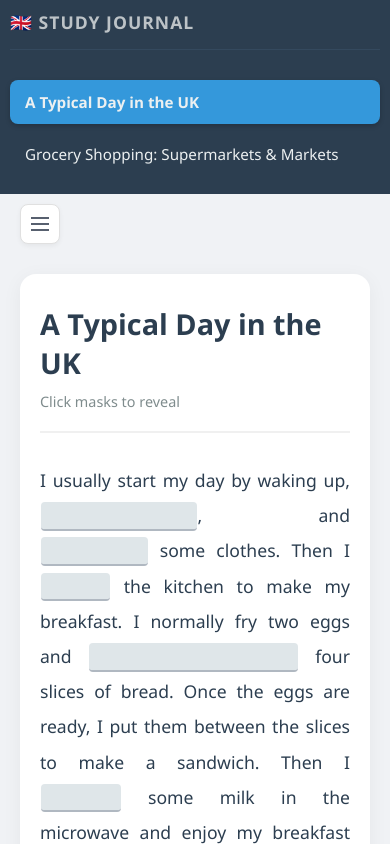
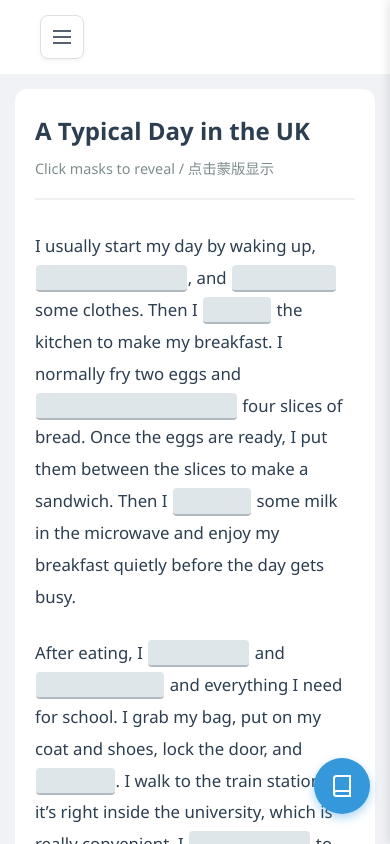
Before and after one commit to ChrisWu11/English-Learning-Web, a React (Vite) app: page / in a window 390 px wide. Built offline with nearby package versions, Linux system fonts and the light colour scheme.

Commit message:
feat: Enhance responsive design with sidebar and vocabulary controls

```diff
--- a/src/App.jsx
+++ b/src/App.jsx
@@ -1,25 +1,65 @@
-import { useState } from 'react';
+import { useState, useEffect } from 'react';
 import Layout from './components/Layout';
 import NavSidebar from './components/NavSidebar';
 import ArticleReader from './components/ArticleReader';
 import { articles } from './data';
 import { useArticleParser } from './hooks/useArticleParser';
-import './styles/main.scss'; // 必须引入全局样式
+import './styles/main.scss';
 
 function App() {
   const [activeArticleId, setActiveArticleId] = useState(articles[0].id);
-  const [isSidebarCollapsed, setIsSidebarCollapsed] = useState(false);
+
+  // 左侧导航状态 (默认: 手机收起, 桌面展开)
+  const [isSidebarCollapsed, setIsSidebarCollapsed] = useState(window.innerWidth < 768);
+
+  // 右侧单词表状态 (默认: 关闭)
+  const [isVocabOpen, setIsVocabOpen] = useState(false);
 
   const currentArticle = articles.find(a => a.id === activeArticleId) || articles[0];
   const { parsedParagraphs, vocabList } = useArticleParser(currentArticle.content);
 
+  // 监听屏幕大小变化
+  useEffect(() => {
+    const handleResize = () => {
+      const isMobile = window.innerWidth < 768;
+      // 桌面端强制展开左侧，关闭右侧浮层
+      if (!isMobile) {
+        setIsSidebarCollapsed(false);
+        setIsVocabOpen(false);
+      } else {
+        setIsSidebarCollapsed(true);
+      }
+    };
+    window.addEventListener('resize', handleResize);
+    return () => window.removeEventListener('resize', handleResize);
+  }, []);
+
+  // 切换文章时，手机端自动收起所有菜单
+  const handleSelectArticle = (id) => {
+    setActiveArticleId(id);
+    if (window.innerWidth < 768) {
+      setIsSidebarCollapsed(true);
+      setIsVocabOpen(false);
+    }
+  };
+
+  // 点击遮罩层：关闭所有侧边栏
+  const handleCloseAll = () => {
+    setIsSidebarCollapsed(true);
+    setIsVocabOpen(false);
+  };
+
   return (
     <Layout
+      // 只要左侧展开 或 右侧展开，就显示遮罩
+      isBackdropVisible={!isSidebarCollapsed || isVocabOpen}
+      onCloseAll={handleCloseAll}
+
       sidebar={
         <NavSidebar
           articles={articles}
           activeId={activeArticleId}
-          onSelect={setActiveArticleId}
+          onSelect={handleSelectArticle}
           collapsed={isSidebarCollapsed}
         />
       }
@@ -27,8 +67,14 @@
         <ArticleReader
           article={currentArticle}
           paragraphs={parsedParagraphs}
-          vocabList={vocabList} // 传给中间层
-          onToggleSidebar={() => setIsSidebarCollapsed(!isSidebarCollapsed)}
+          vocabList={vocabList}
+
+          // 左侧控制
+          onToggleNav={() => setIsSidebarCollapsed(!isSidebarCollapsed)}
+
+          // 右侧控制
+          isVocabOpen={isVocabOpen}
+          onToggleVocab={() => setIsVocabOpen(!isVocabOpen)}
         />
       }
     />
--- a/src/components/ArticleReader.jsx
+++ b/src/components/ArticleReader.jsx
@@ -3,22 +3,27 @@
 import VocabSidebar from './VocabSidebar';
 import '../styles/Layout.scss';
 
-const ArticleReader = ({ article, paragraphs, vocabList, onToggleSidebar }) => {
+const ArticleReader = ({
+  article,
+  paragraphs,
+  vocabList,
+  onToggleNav,
+  isVocabOpen,
+  onToggleVocab
+}) => {
   const [revealTrigger, setRevealTrigger] = useState(0);
   const [resetTrigger, setResetTrigger] = useState(0);
 
-  // 切换文章时，滚动回顶部 & 重置蒙版
   useEffect(() => {
     document.querySelector('.content-scroll-area').scrollTop = 0;
-    // eslint-disable-next-line react-hooks/set-state-in-effect
     setResetTrigger(t => t + 1);
   }, [article.id]);
 
   return (
     <div className="main-wrapper">
-      {/* 顶部 Toggle 按钮 */}
+      {/* 顶部左侧汉堡按钮 */}
       <div className="top-bar">
-        <button className="toggle-btn" onClick={onToggleSidebar}>
+        <button className="toggle-btn" onClick={onToggleNav}>
           <svg width="24" height="24" viewBox="0 0 24 24" stroke="currentColor" strokeWidth="2" fill="none">
             <line x1="3" y1="12" x2="21" y2="12"></line>
             <line x1="3" y1="6" x2="21" y2="6"></line>
@@ -27,14 +32,12 @@
         </button>
       </div>
 
-      {/* 滚动区域：包含 文章 + 侧边栏 (Flex布局) */}
       <div className="content-scroll-area">
-
-        {/* 文章卡片 */}
+        {/* 文章区域 */}
         <div className="article-container">
           <header>
             <h1>{article.title}</h1>
-            <p className="subtitle">Click masks to reveal</p>
+            <p className="subtitle">Click masks to reveal / 点击蒙版显示</p>
           </header>
 
           <div className="text-body">
@@ -55,14 +58,25 @@
           </div>
 
           <div className="controls">
-            <button className="btn-primary" onClick={() => setRevealTrigger(t => t + 1)}>Show All Phrases</button>
-            <button className="btn-secondary" onClick={() => setResetTrigger(t => t + 1)}>Reset Masks</button>
+            <button className="btn-primary" onClick={() => setRevealTrigger(t => t + 1)}>Show All</button>
+            <button className="btn-secondary" onClick={() => setResetTrigger(t => t + 1)}>Reset</button>
           </div>
         </div>
 
-        {/* 右侧单词表 (必须放在这里才能随内容滚动并 Sticky) */}
-        <VocabSidebar vocabList={vocabList} />
+        {/* 右侧单词表：包裹一层 div 以便处理移动端 class */}
+        <div className={`vocab-panel ${isVocabOpen ? 'mobile-open' : ''}`}>
+           <VocabSidebar vocabList={vocabList} />
+        </div>
       </div>
+
+      {/* 手机端右下角悬浮按钮 (FAB) */}
+      <button className="fab-btn" onClick={onToggleVocab} title="Toggle Vocabulary">
+        {/* 书本图标 */}
+        <svg width="24" height="24" viewBox="0 0 24 24" fill="none" stroke="currentColor" strokeWidth="2">
+          <path d="M4 19.5A2.5 2.5 0 0 1 6.5 17H20"></path>
+          <path d="M6.5 2H20v20H6.5A2.5 2.5 0 0 1 4 19.5v-15A2.5 2.5 0 0 1 6.5 2z"></path>
+        </svg>
+      </button>
     </div>
   );
 };
--- a/src/components/VocabSidebar.jsx
+++ b/src/components/VocabSidebar.jsx
@@ -4,9 +4,7 @@
   const handleItemClick = (maskId) => {
     const maskElement = document.getElementById(maskId);
     if (maskElement) {
-      // 滚动
       maskElement.scrollIntoView({ behavior: 'smooth', block: 'center' });
-      // 触发高亮 (调用我们在 MaskedPhrase 里挂载的方法)
       if (maskElement.triggerHighlight) {
         maskElement.triggerHighlight();
       }
@@ -15,8 +13,8 @@
 
   if (!vocabList || vocabList.length === 0) return null;
 
+  // 【修改点】：直接返回 vocab-card，因为外层已经被父组件的 div 包裹了
   return (
-    <aside className="vocab-panel">
     <div className="vocab-card">
       <div className="vocab-header">
         Key Phrases <span className="vocab-count">{vocabList.length}</span>
@@ -29,7 +27,6 @@
         ))}
       </ul>
     </div>
-    </aside>
   );
 };
 
--- a/src/styles/Layout.scss
+++ b/src/styles/Layout.scss
@@ -1,6 +1,31 @@
 @use 'variables' as *;
 
-// --- 整体容器 ---
+// ===============================================
+// 1. 遮罩层 (Backdrop)
+// ===============================================
+// 默认隐藏 (桌面端不需要)
+.sidebar-backdrop {
+  display: none;
+  position: fixed;
+  top: 0; left: 0;
+  width: 100vw; height: 100vh;
+  background: rgba(0, 0, 0, 0.5);
+  z-index: 90; // 低于侧边栏(100)，高于内容
+  opacity: 0;
+  pointer-events: none;
+  transition: opacity 0.3s ease;
+
+  // 只有当有 visible 类时才显示
+  &.visible {
+    opacity: 1;
+    pointer-events: auto;
+  }
+}
+
+// ===============================================
+// 2. 桌面端通用布局 (Desktop First)
+// ===============================================
+
 .app-container {
   display: flex;
   height: 100vh;
@@ -20,6 +45,7 @@
   white-space: nowrap;
   overflow: hidden;
 
+  // 桌面端折叠：宽度变0
   &.collapsed {
     width: 0;
     padding-left: 0;
@@ -35,7 +61,6 @@
     letter-spacing: 1px;
     border-bottom: 1px solid #34495e;
     padding-bottom: 15px;
-    // 侧边栏小标题字重
     font-weight: 700;
   }
 
@@ -46,27 +71,26 @@
     margin-bottom: 8px;
     transition: all 0.2s ease;
     font-size: 0.95rem;
+
+    // 文本省略配置
     display: block;
+    white-space: nowrap;
+    overflow: hidden;
+    text-overflow: ellipsis;
 
-    // 【修改点】：增加字重，让菜单更有质感
     font-weight: 500;
-
-    white-space: nowrap;      // 强制不换行
-    overflow: hidden;         // 超出部分隐藏
-    text-overflow: ellipsis;  // 超出显示省略号
 
     &:hover { background-color: rgba(255,255,255,0.1); }
 
     &.active {
       background-color: $accent-color;
-      // 选中状态稍微再粗一点
       font-weight: 600;
       box-shadow: 0 2px 5px rgba(0,0,0,0.2);
     }
   }
 }
 
-// --- 右侧主区域 ---
+// --- 中间主区域 ---
 .main-wrapper {
   flex-grow: 1;
   display: flex;
@@ -75,7 +99,7 @@
   position: relative;
 }
 
-// 顶部按钮栏
+// 顶部工具栏 (汉堡按钮)
 .top-bar {
   padding: 15px 40px;
   display: flex;
@@ -87,14 +111,10 @@
   .toggle-btn {
     background: white;
     border: 1px solid #e0e0e0;
-    width: 40px;
-    height: 40px;
+    width: 40px; height: 40px;
     border-radius: 8px;
-    display: flex;
-    align-items: center;
-    justify-content: center;
-    cursor: pointer;
-    color: #57606f;
+    display: flex; align-items: center; justify-content: center;
+    cursor: pointer; color: #57606f;
     transition: all 0.2s ease;
     box-shadow: 0 2px 5px rgba(0,0,0,0.05);
 
@@ -107,7 +127,7 @@
   }
 }
 
-// 滚动区域
+// 滚动内容区
 .content-scroll-area {
   flex: 1;
   overflow-y: auto;
@@ -136,7 +156,6 @@
       font-size: 1.8rem;
       margin: 0 0 10px 0;
       color: $text-color;
-      // 【修改点】：标题加粗
       font-weight: 700;
     }
     .subtitle { color: #7f8c8d; font-size: 0.9rem; }
@@ -144,7 +163,6 @@
 
   .text-body p {
     font-size: 1.1rem;
-    // 保持之前优化的行距
     line-height: 2.0;
     margin-bottom: 24px;
     text-align: justify;
@@ -155,10 +173,8 @@
 .mask {
   background-color: $mask-bg;
   color: transparent;
-  // 保持之前优化的紧凑间距
   padding: 1px 3px;
   margin: 0 1px;
-
   border-radius: 4px;
   cursor: pointer;
   transition: all 0.2s;
@@ -173,7 +189,6 @@
   &.revealed {
     background-color: $accent-light;
     color: $accent-color;
-    // 【修改点】：揭示后的文字加粗，使其在句子中更醒目
     font-weight: 600;
     border-bottom-color: transparent;
   }
@@ -185,13 +200,14 @@
   }
 }
 
-// --- 右侧单词表 ---
+// --- 右侧单词表 (VocabSidebar) ---
 .vocab-panel {
   width: 280px;
   flex-shrink: 0;
   height: fit-content;
   position: sticky;
   top: 0;
+  transition: transform 0.3s cubic-bezier(0.4, 0, 0.2, 1);
 
   .vocab-card {
     background: white;
@@ -204,21 +220,14 @@
 
   .vocab-header {
     font-size: 1.1rem;
-    // 【修改点】：标题加粗
     font-weight: 700;
     margin-bottom: 15px;
     color: $text-color;
-    display: flex;
-    justify-content: space-between;
-    align-items: center;
+    display: flex; justify-content: space-between; align-items: center;
 
     .vocab-count {
-      background: $accent-color;
-      color: white;
-      font-size: 0.8rem;
-      padding: 2px 8px;
-      border-radius: 10px;
-      font-weight: 500;
+      background: $accent-color; color: white;
+      font-size: 0.8rem; padding: 2px 8px; border-radius: 10px; font-weight: 500;
     }
   }
 
@@ -230,8 +239,7 @@
     color: #57606f;
     transition: all 0.2s;
     border-radius: 6px;
-    display: flex;
-    align-items: center;
+    display: flex; align-items: center;
 
     &:hover {
       background-color: $bg-color;
@@ -240,59 +248,128 @@
     }
 
     &::before {
-      content: "•";
-      color: #bdc3c7;
-      margin-right: 8px;
-      font-size: 1.2em;
+      content: "•"; color: #bdc3c7; margin-right: 8px; font-size: 1.2em;
     }
   }
 }
 
+// --- 悬浮按钮 (FAB) - 默认桌面隐藏 ---
+.fab-btn {
+  display: none;
+}
+
 // --- 底部控制按钮 ---
 .controls {
-  margin-top: 40px;
-  display: flex;
-  gap: 15px;
-  justify-content: center;
-  border-top: 1px solid #eee;
-  padding-top: 30px;
+  margin-top: 40px; display: flex; gap: 15px; justify-content: center;
+  border-top: 1px solid #eee; padding-top: 30px;
 
   button {
-    padding: 10px 20px;
-    border: none;
-    border-radius: 6px;
-    cursor: pointer;
-    // 【修改点】：按钮文字加粗
-    font-weight: 500;
-    transition: 0.2s;
-    font-size: 0.95rem;
+    padding: 10px 20px; border: none; border-radius: 6px;
+    cursor: pointer; font-weight: 500; transition: 0.2s; font-size: 0.95rem;
 
     &.btn-primary {
-      background: $accent-color;
-      color: white;
+      background: $accent-color; color: white;
       &:hover { background: #2980b9; }
     }
-
     &.btn-secondary {
-      background: #ecf0f1;
-      color: #7f8c8d;
+      background: #ecf0f1; color: #7f8c8d;
       &:hover { background: #bdc3c7; color: $text-color; }
     }
   }
 }
 
-// --- 响应式 ---
+// ===============================================
+// 3. 移动端适配 (Mobile Responsive)
+// ===============================================
+
 @media (max-width: 1100px) {
+  // 平板模式下：隐藏右侧单词表 (通过 display none)
+  // 如果想在平板上也用悬浮按钮，可以将下面的 fab-btn display block 移到这里
   .vocab-panel { display: none; }
 }
 
 @media (max-width: 768px) {
-  .app-container { flex-direction: column; overflow: auto; height: auto; }
-  .sidebar-nav { width: 100%; height: auto; overflow: visible; padding: 10px; }
-  .sidebar-nav.collapsed { display: none; }
+  .app-container {
+    flex-direction: column;
+    overflow: hidden; // 防止 iOS 滚动穿透
+  }
 
-  .main-wrapper { height: auto; overflow: visible; }
-  .content-scroll-area { padding: 20px; display: block; overflow: visible; }
-  .article-container { padding: 30px 20px; }
-  .top-bar { padding: 10px 20px; }
+  // 1. 启用遮罩层
+  .sidebar-backdrop {
+    display: block; // 只有手机端才需要显示这个 DOM 结构
+  }
+
+  // 2. 左侧菜单 -> 左侧抽屉
+  .sidebar-nav {
+    position: fixed; top: 0; left: 0; bottom: 0;
+    width: 280px; z-index: 100;
+    box-shadow: 2px 0 10px rgba(0,0,0,0.1);
+    transform: translateX(0); // 默认展开状态
+    opacity: 1; padding: 20px;
+
+    // 手机端折叠状态：移出屏幕
+    &.collapsed {
+      width: 280px; // 覆盖桌面的 width: 0
+      transform: translateX(-100%);
+    }
+  }
+
+  // 3. 右侧单词表 -> 右侧抽屉
+  .vocab-panel {
+    display: block; // 恢复 display (覆盖上面的 1100px 规则)
+    position: fixed; top: 0; right: 0; bottom: 0;
+    width: 280px; z-index: 100;
+    height: 100vh;
+    transform: translateX(100%); // 默认藏在右边
+    background: transparent;
+    padding: 0;
+
+    // 内部卡片样式重置，使其充满抽屉高度
+    .vocab-card {
+      height: 100%;
+      max-height: 100%;
+      border-radius: 0;
+      box-shadow: -2px 0 10px rgba(0,0,0,0.1);
+    }
+
+    // 激活状态：滑入屏幕
+    &.mobile-open {
+      transform: translateX(0);
+    }
+  }
+
+  // 4. 悬浮按钮 (FAB) -> 显示
+  .fab-btn {
+    display: flex;
+    align-items: center; justify-content: center;
+    position: fixed; bottom: 30px; right: 20px;
+    width: 56px; height: 56px;
+    border-radius: 50%;
+    background-color: $accent-color;
+    color: white;
+    box-shadow: 0 4px 10px rgba(52, 152, 219, 0.4);
+    border: none;
+    z-index: 80; // 低于遮罩层(90)
+    cursor: pointer;
+    transition: transform 0.2s;
+
+    &:active { transform: scale(0.95); }
+  }
+
+  // 5. 其他适配
+  .main-wrapper { width: 100%; height: 100vh; }
+  .top-bar { background: #fff; .toggle-btn { width: 44px; height: 44px; } }
+  .content-scroll-area { padding: 15px; display: block; }
+
+  .article-container {
+    padding: 25px 20px;
+    border-radius: 12px;
+    box-shadow: none;
+    margin-bottom: 80px; // 底部留出 FAB 的空间
+
+    header h1 { font-size: 1.5rem; }
+    .text-body p { font-size: 1.05rem; line-height: 1.9; text-align: left; }
+  }
+
+  .mask { margin: 0 1px; padding: 1px 4px; }
 }
```
Also changed, not shown: src/components/Layout.jsx (+7 -1 lines). Lines whose indentation alone changed are shown as unchanged.
